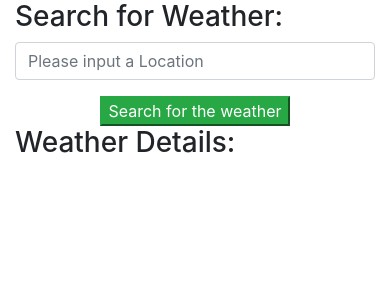
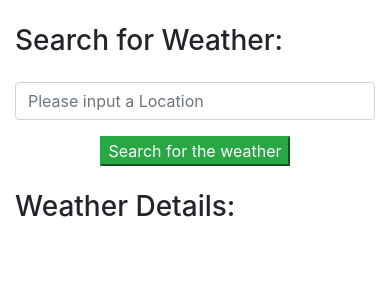
Before and after one commit to manojmpg114/WeatherDynamic, an Angular app in the folder weather-app/: page / in a window 390 px wide. Shown: the top 300 px of the page. Built offline with nearby package versions, Linux system fonts and the light colour scheme.

Commit message:
Weather Text formGroup
weather.component.html text field wired to weather.component.ts

```diff
--- a/weather-app/src/app/app.module.ts
+++ b/weather-app/src/app/app.module.ts
@@ -8,6 +8,8 @@ import { WeatherComponent } from './weather/weather.component';
 import {RouterModule} from '@angular/router';
 import {allAppRoutes} from './routes';
 
+import { ReactiveFormsModule } from '@angular/forms';
+
 @NgModule({
   declarations: [
     AppComponent,
@@ -16,7 +18,8 @@ import {allAppRoutes} from './routes';
   imports: [
     BrowserModule,
     AppRoutingModule,
-    RouterModule.forRoot(allAppRoutes)
+    RouterModule.forRoot(allAppRoutes),
+    ReactiveFormsModule
   ],
   providers: [],
   bootstrap: [AppComponent]
--- a/weather-app/src/app/weather/weather.component.html
+++ b/weather-app/src/app/weather/weather.component.html
@@ -1,7 +1,7 @@
 <div class = "container">
     <div class = "row">
-        <div class = "col-md-6"><h3 class = "textcenter">Search for Weather:</h3>
-        <form>
+        <div class = "col-md-6"><h3 class = "textcenter my-4">Search for Weather:</h3>
+        <form [formGroup] = "weatherSearchForm">
             <div class = "form-group">
                 <input
                     class = "form-control"
@@ -9,6 +9,7 @@
                     id = "weatherLocation"
                     aria-describeby ="weatherLocation"
                     placeholder = "Please input a Location"
+                    formControlName = "location"
                     />
 
             </div>
@@ -19,6 +20,6 @@
             </div>
         </form>
         </div>
-        <div class = "col-md-6"><h3 class = "textcenter">Weather Details:</h3></div>
+        <div class = "col-md-6"><h3 class = "textcenter my-4">Weather Details:</h3></div>
     </div>
 </div>
--- a/weather-app/src/app/weather/weather.component.ts
+++ b/weather-app/src/app/weather/weather.component.ts
@@ -1,4 +1,5 @@
 import { Component, OnInit } from '@angular/core';
+import { FormBuilder, FormGroup } from '@angular/forms';
 
 @Component({
   selector: 'app-weather',
@@ -7,9 +8,13 @@ import { Component, OnInit } from '@angular/core';
 })
 export class WeatherComponent implements OnInit {
 
-  constructor() { }
+  public weatherSearchForm: FormGroup;
+  constructor(private formBuilder: FormBuilder) { }
 
   ngOnInit(): void {
+    this.weatherSearchForm = this.formBuilder.group({
+      location: ['']
+    });
   }
 
 }
```
